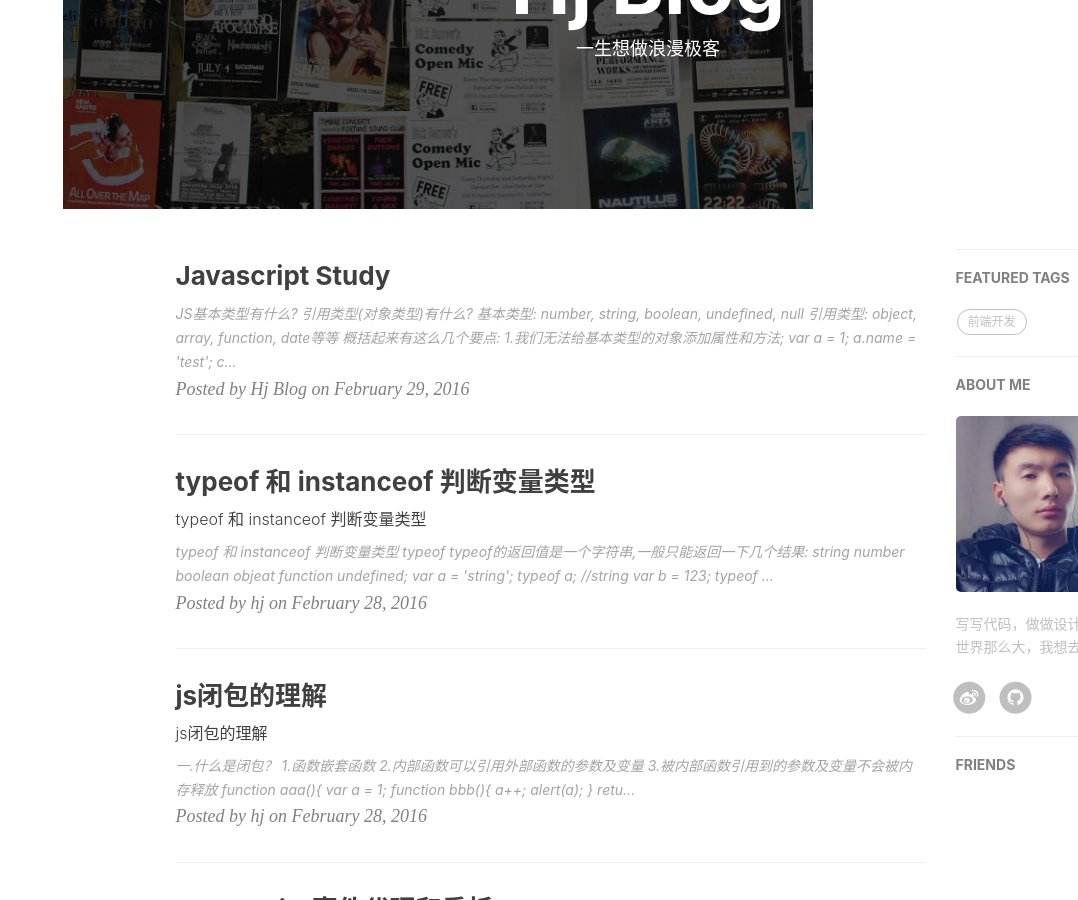
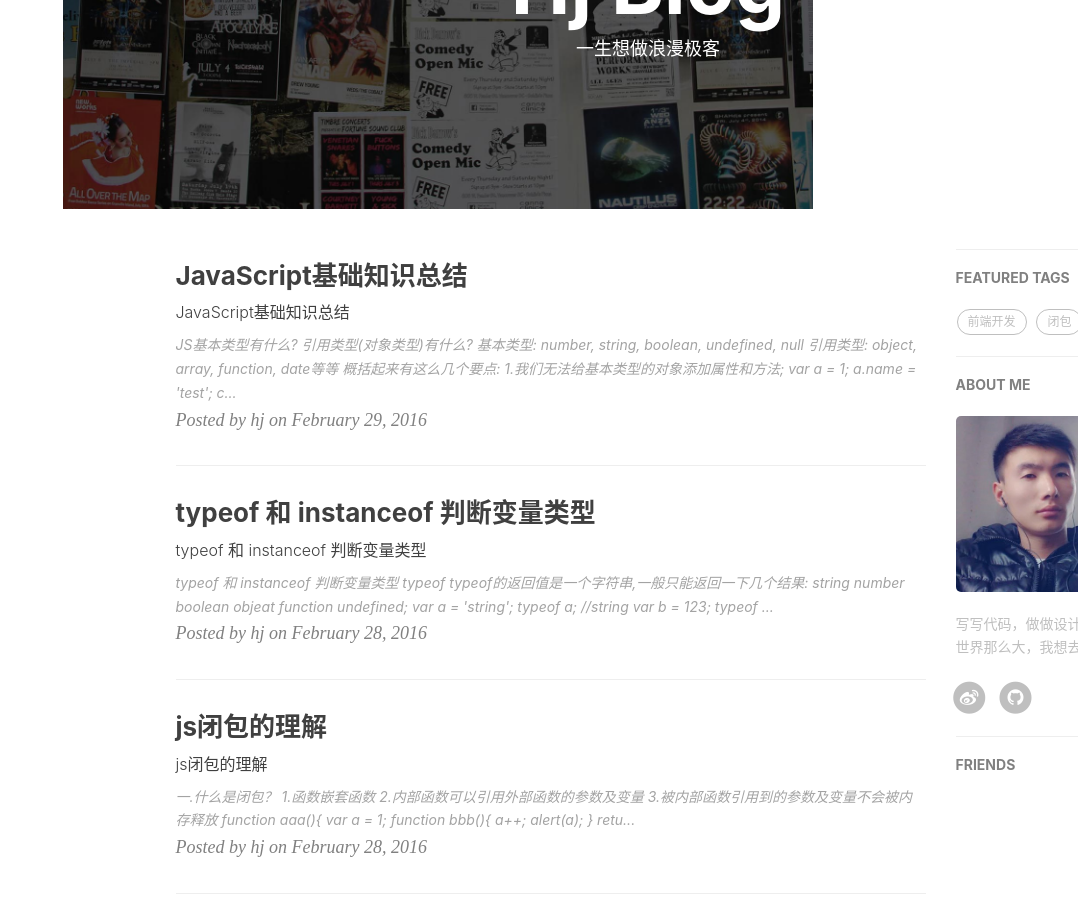
Before and after one commit to hj624608494/hj624608494.github.io, a Jekyll site: the page built from tags.html, in a window 1280 px wide and 900 px high, scrolled down 457 px. Shown: the whole window, without its empty margins (202-1280 px from the left). Built offline with Jekyll 4.4.1, drawn with Linux system fonts in a browser that asks for light colours; nearby versions of some CDN libraries; comment, search, counter and statistics services are not loaded; some of the changed text lies outside the part shown.

Commit message:
no message

```diff
--- a/_posts/2016-02-29-javascript-study.markdown
+++ b/_posts/2016-02-29-javascript-study.markdown
@@ -1,3 +1,16 @@
+---
+layout:     post
+title:      "JavaScript基础知识总结"
+subtitle:   "JavaScript基础知识总结"
+date:       2016-02-29 16:00:00
+author:     "hj"
+header-img: "img/post-bg-2015.jpg"
+tags:
+    - 数据类型
+    - 面向对象
+    - 闭包
+---
+
 ## JS基本类型有什么? 引用类型(对象类型)有什么?
 * 基本类型: number, string, boolean, undefined, null
 * 引用类型: object, array, function, date等等
```
